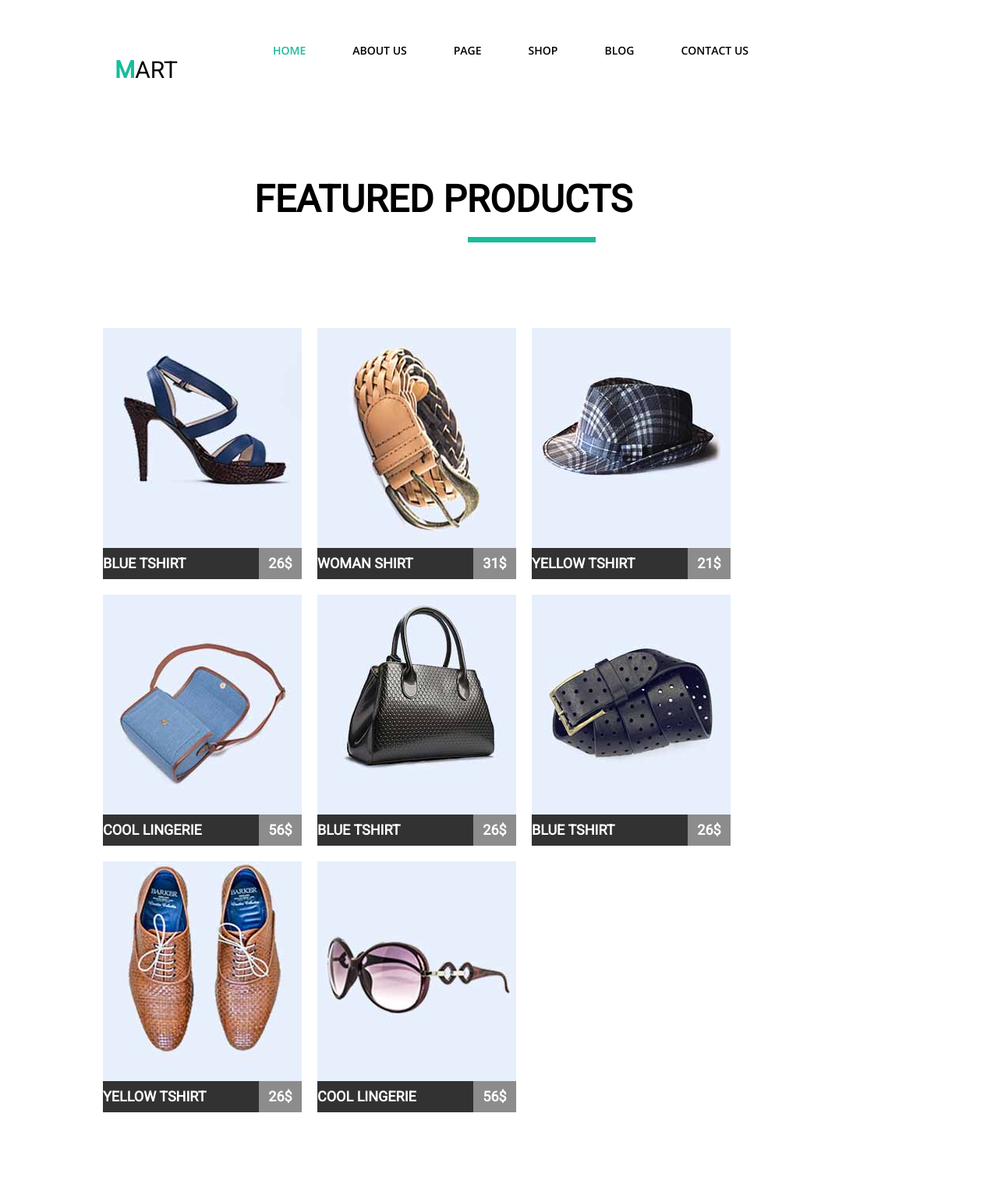
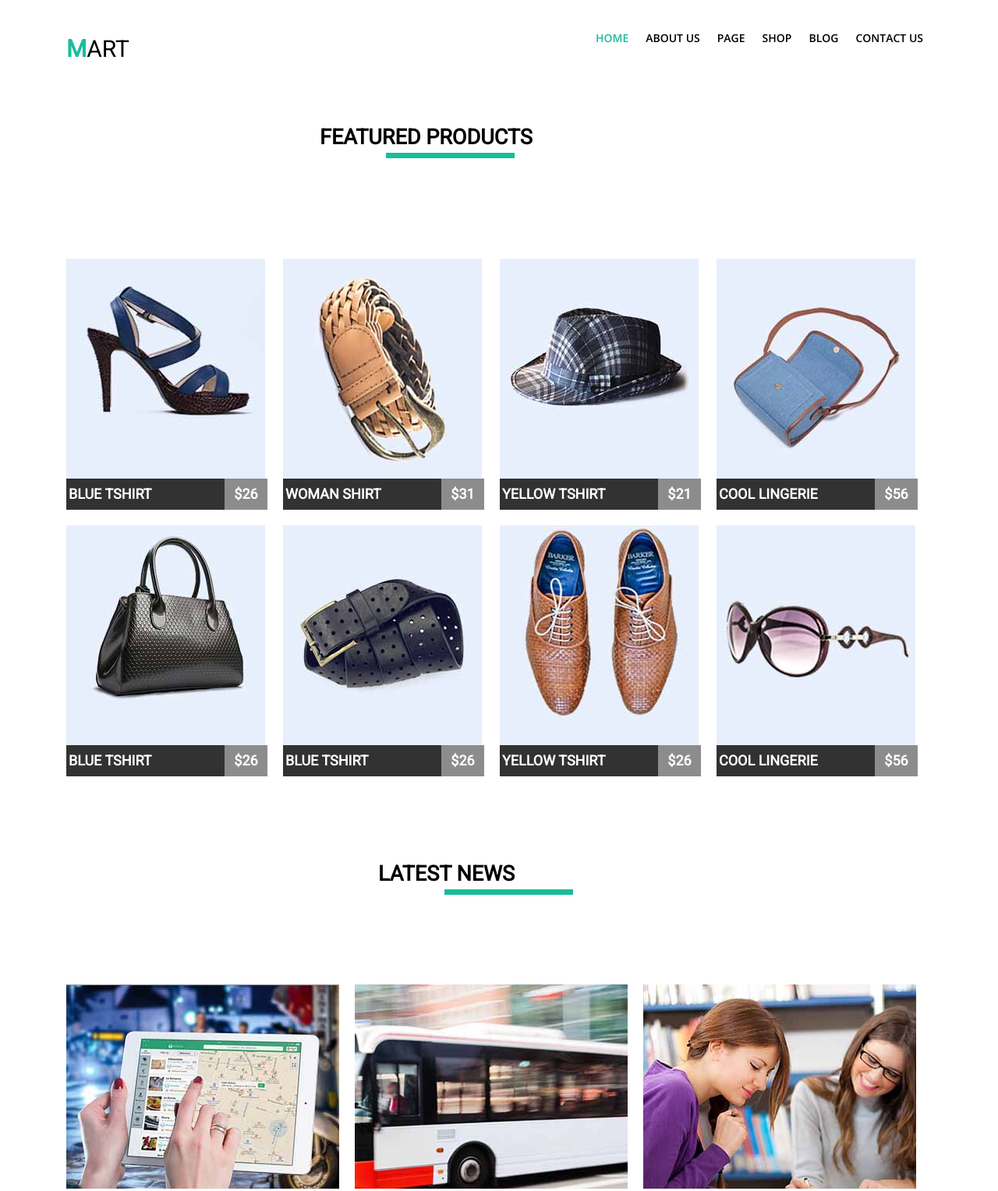
Before and after one commit to elenaBolshunova/goit-fe-course, a plain HTML site: page hw-04/index.html in a window 1280 px wide. Shown: the top 1528 px of the page at 78% size. Drawn offline with nearby package versions, Linux system fonts and the light colour scheme.

Commit message:
change css

```diff
--- a/hw-04/css/style.css
+++ b/hw-04/css/style.css
@@ -1,7 +1,6 @@
 *{
     margin: 0;
     padding: 0;
-    box-sizing: border-box;
 }
 ul {
     list-style: none;
@@ -9,24 +8,61 @@ ul {
 a {
     text-decoration: none;
 }
-body {
+.wrapper {
+    padding-top: 32px;
+    margin left: 260px;
+    margin-right:277px;
+    width: 1110px;
+    height: 1727px;
+    margin: auto;
     font-family:'Roboto', sans-serif;
     font-size: 18px;
     line-height: 26px;
-    margin: 35px 275px 82px 132px;
+    /* border: 2px solid #1e8105;  */
 }
-.logo {
+.header {
+    width: auto;
+    height: 34px;
+    /* border: 2px solid #1036a0; это для себя, для визуализации :-) */
+}
+.title {
+    height: 38px;
+    width: 480px;
+    padding: 97px 303px 131px 325px;
+    /* border: 2px solid #ec209e; */
+}
+.box {
+    width: 1110px;
+    height: 674px;
+    /* border: 2px solid #47f331;  */
+}
+.title2 {
+    height: 38px;
+    width: 308px;
+    padding: 102px 400px 117px;
+    /* border: 2px solid #ec209e; */
+    text-transform: uppercase;
+}
+.news {
+    width: 1110px;
+    height: 500px;
+    /* border: 2px solid black;   */
+}
+ .logo {
     float: left;
     text-transform: uppercase;
     font-size: 30px;
     line-height: 32px;
+    margin-right: 95px;
+  }
+.clearfix::after {
+    content: "";
+    display: table;
+    clear: both;
   }
 .logo::first-letter {
     color: #1abc9c;
     font-weight: bold;
-}
-.first {
-    padding: 24px 15px;
 }
 .menu {
     float: right;
@@ -40,46 +76,28 @@ body {
 }
 .menu li {
     float: left;
-    margin: 0 30px;
+    margin: 11px;
 }
 .menu li:first-child {
-    margin-left: 56px;
+    margin-left: 470px;
     color: #1abc9c;
 }
-/* .clearfix::after {
-    content: "";
-    display: table;
-    clear: both;
-  }  */
-
-.products {
-    margin-top: 110px;
-}
-.title {
-    text-align: center;
-    font-size: 48px;
-    line-height: 32px;
-    font-family: 'Roboto', sans-serif;
-    text-transform: uppercase;
-}
-h2::after {
-    display: block;
-    width: 164px;
-    height: 7px;
-    background-color: #1abc9c;
-    content: "";
-    margin-top: 32px;
-    margin-left: 468px;
-}
-/* .box    {
-    height: 25px;
-    width: 1115px; */
-    /* background-color: #4ec6ab;
- } */
 .box li {
     float: left;
     margin-right: 20px;
     margin-bottom: 20px;
+}
+
+/* Не понимаю почему в фотошопе размеры этого бирюзового
+ блока width 165px heights 7px - отображаются в HTML очень большой полоской */
+h2::after {
+    display: block;
+    width: 165px;
+    height: 7px;
+    background-color: #1abc9c;
+    content: "";
+    margin-top: 7px;
+    margin-left: 85px;
 }
 img {
     display: block;
@@ -91,16 +109,16 @@ span {
     color: #ffffff;
     font-weight: 700;
 }
-
-/* Hower - не работает, не могу разобраться к чему прицепить) */
-.products a:hover {
+/* Ховер не срабатывает, не могу разобраться почему */
+ .products a:hover {
     color: #03a9f4;
 }
-.name {
+ .name {
     float: left;
     background-color: #323232;
     line-height: 40px;
     width: 200px;
+    padding-left: 3px;
 }
 .price {
     float: right;
@@ -110,24 +128,14 @@ span {
     width: 55px;
     text-align: center;
 }
-.news li {
-    display: block;
-    float: left;
-    margin-right: 20px;
-    margin-bottom: 20px;
+.box li:nth-child(4) {
+    margin-right: 0px;
 }
-.clearfix::after {
-    content: "";
-    display: table;
-    clear: both;
-  }
-article {
-    margin-top: 100px;
+.box li:nth-child(8) {
+    margin-right: 0px;
 }
-.news div {
-    width:  1110px;
-    height: 510px;
-    text-align: center;
+h3 {
+    margin: 15px 0;
 }
 h3::after {
     display: block;
@@ -138,9 +146,17 @@ h3::after {
     margin-top: 32px;
     margin-left: 0px;
 }
-h3 {
-    margin: 15px 0;
-}
+  .news li {
+    display: block;
+    float: left;
+    margin-right: 20px;
+    margin-bottom: 20px;
+  }
+ .clearfix::after {
+    content: "";
+    display: table;
+    clear: both;
+  }
 .news li {
     width: 350px;
     display: inline-block;
@@ -150,9 +166,6 @@ h3 {
     margin-right: 10px;
     margin-bottom: 20px;
   }
-.news div {
-    margin-top: 100px;
-}
 .news a {
     display: block;
     color: #ffffff;
--- a/hw-04/index.html
+++ b/hw-04/index.html
@@ -11,7 +11,8 @@
 </head>
 
 <body>
-    <header class="page header">
+    <div class="wrapper">
+        <header class="header">
             <div class="first clearfix">
                 <div class="logo"><p>mart</p></div>
                     <ul class="menu clearfix">
@@ -25,50 +26,54 @@
             </div>
         </header>
 <main>
-    <section class="products clearfix">
-         <h2 class="title">FEATURED PRODUCTS</h2>
-    <div class="products box">
+    <section class="products">
+        <div class="title">
+         <h2>FEATURED PRODUCTS</h2>
+        </div>
+    <div class="products box clearfix">
         <ul>
             <li><a href="#" class="product card clearfix">
                     <img src="/img/01.jpg" alt="women shoes" width="255" height="282">
                         <span class="link name">Blue Tshirt</span>
-                        <span class="link price">26$</span></a></li>
+                        <span class="link price">$26</span></a></li>
             <li><a href="#" class="product card clearfix">
                     <img src="/img/02.jpg" alt="belt" width="255" height="282">
                         <span class="link name">Woman shirt</span>
-                        <span class="link price">31$</span></a></li>
+                        <span class="link price">$31</span></a></li>
             <li><a href="#" class="product card clearfix">
                     <img src="/img/03.jpg" alt="hat" width="255" height="282">
                         <span class="link name">Yellow Tshirt</span>
-                        <span class="link price">21$</span></a></li>
+                        <span class="link price">$21</span></a></li>
             <li><a href="#" class="product card clearfix">
                     <img src="/img/04.jpg" alt="women bag" width="255" height="282">
                         <span class="link name">Cool Lingerie</span>
-                        <span class="link price">56$</span></a></li>
+                        <span class="link price">$56</span></a></li>
             <li><a href="#" class="product card clearfix">
                         <img src="/img/05.jpg" alt="women bag" width="255" height="282">
                             <span class="link name">Blue Tshirt</span>
-                            <span class="link price">26$</span></a></li>
+                            <span class="link price">$26</span></a></li>
             <li><a href="#" class="product card clearfix">
                         <img src="/img/06.jpg" alt="belt" width="255" height="282">
                             <span class="link name">Blue Tshirt</span>
-                            <span class="link price">26$</span></a></li>
+                            <span class="link price">$26</span></a></li>
             <li><a href="#" class="product_card clearfix">
                         <img src="/img/07.jpg" alt="man shoes" width="255" height="282">
                             <span class="link name">Yellow Tshirt</span>
-                            <span class="link price">26$</span></a></li>
+                            <span class="link price">$26</span></a></li>
             <li><a href="#" class="product card clearfix">
                         <img src="/img/08.jpg" alt="women shoes" width="255" height="282">
                             <span class="link name">Cool Lingerie</span>
-                            <span class="link price">56$</span></a></li>
+                            <span class="link price">$56</span></a></li>
         </ul>
     </div>
     </section>
 </main>
     <article>
-        <section class="news clearfix">
-        <h2 class="title">Latest News</h2>
-        <div class="news boxes">
+        <section class="news ">
+        <div class="title2">
+            <h2>Latest News</h2>
+        </div>
+        <div class="news boxes clearfix">
             <ul>
             <li><img src="/img/bog1.jpg" alt="hat" width="350" height="262">
                 <h3>Lorem ipsum dolor sit amet consectetur adipisicing elit. Quis, cumque.</h3>
@@ -86,5 +91,6 @@
         </div>
         </section>
     </article>
+</div>
 </body>
 </html>
```
Lines whose indentation alone changed are shown as unchanged.
